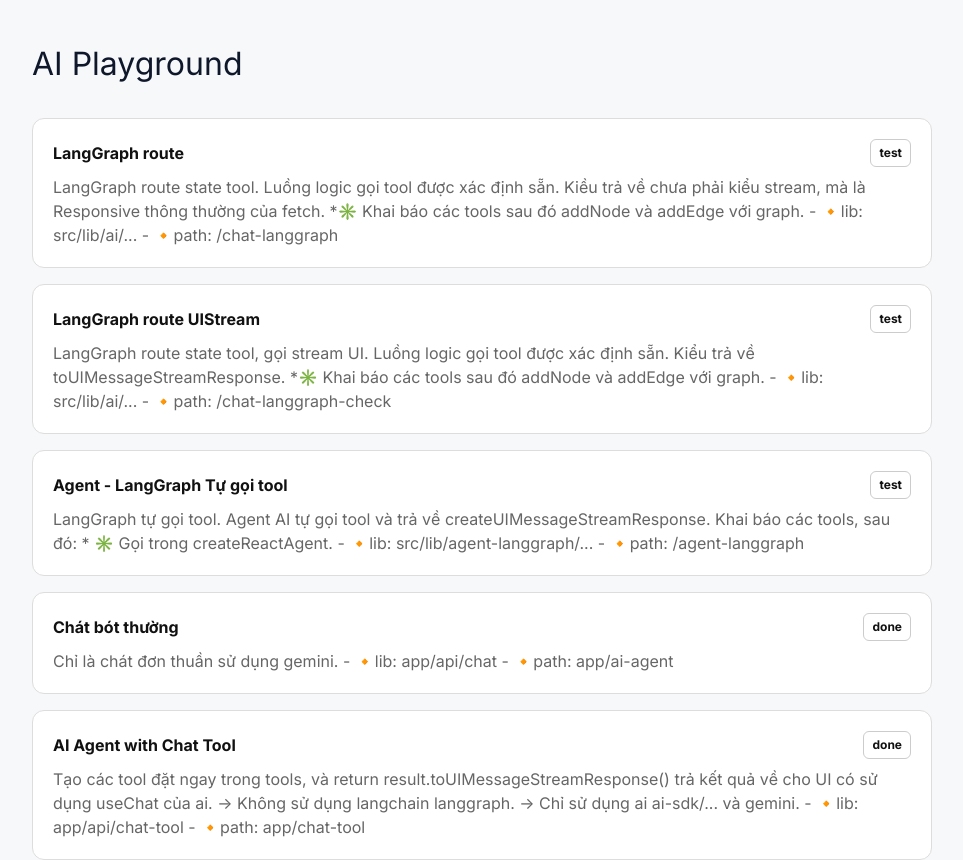
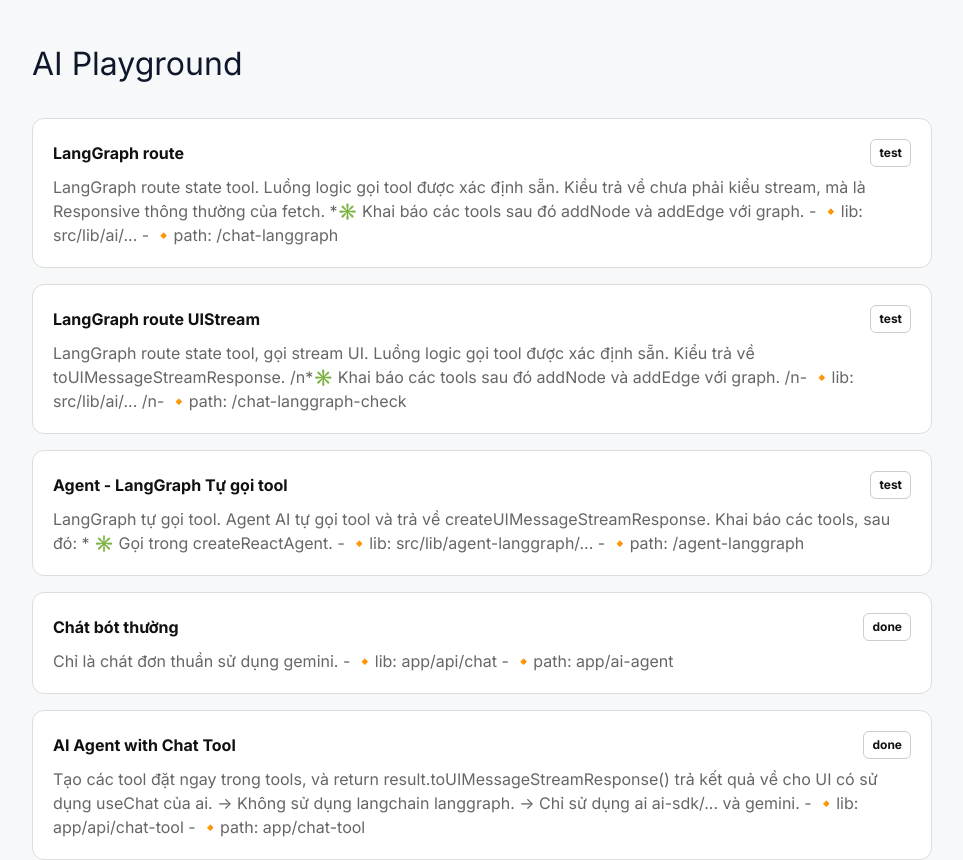
Before and after one commit to phxbinh/TrungNguyen, a Next.js app: page / in a window 1280 px wide. Shown: the top 860 px of the page, without its empty margins (8-971 px from the left). Built offline with nearby package versions, Linux system fonts and the light colour scheme.

Commit message:
Update page.tsx

```diff
--- a/src/app/page.tsx
+++ b/src/app/page.tsx
@@ -51,9 +51,9 @@ Kiều trả về chưa phải kiểu stream, mà là Responsive thông thườn
       `LangGraph route state tool, gọi stream UI.
 Luồng logic gọi tool được xác định sẵn.
 Kiểu trả về toUIMessageStreamResponse.
-*✳️ Khai báo các tools sau đó addNode và addEdge với graph.
-- 🔸lib: src/lib/ai/...
-- 🔸path: /chat-langgraph-check
+/n*✳️ Khai báo các tools sau đó addNode và addEdge với graph.
+/n- 🔸lib: src/lib/ai/...
+/n- 🔸path: /chat-langgraph-check
 `,
     status: 'test',
   },
```
